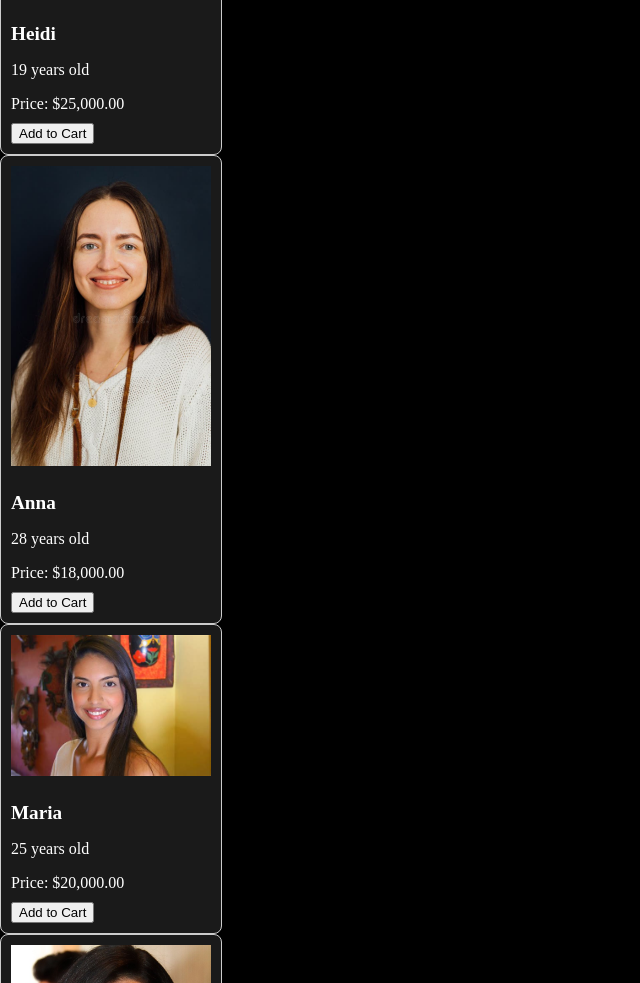
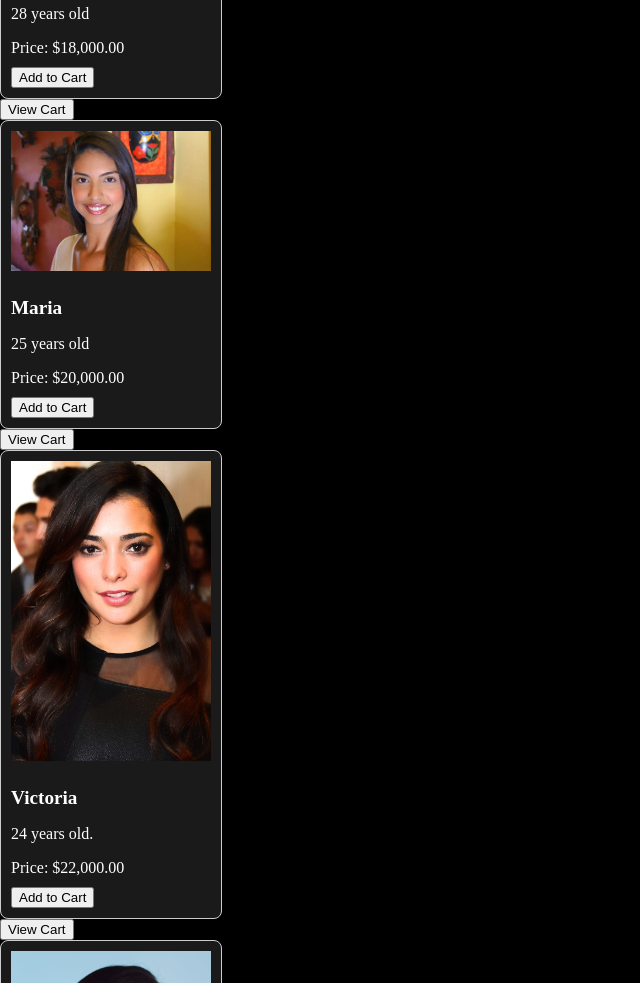
Before and after one commit to TheGrund/Ancient-Rome, a plain HTML site: page index.html in a window 1280 px wide. Shown: the part 1817-2800 px from the top of the page, without its empty margins (0-640 px from the left). Drawn offline with Linux system fonts and the light colour scheme.

Commit message:
Update index.html

```diff
--- a/index.html
+++ b/index.html
@@ -17,6 +17,12 @@
             background: url('your-background-image.jpg') no-repeat center center/cover;
             height: 100vh;
             color: #fff;
+        }
+        .intro img {
+            max-width: 80%;
+            max-height: 400px;
+            margin-bottom: 20px;
+            object-fit: contain;
         }
         .intro h1 {
             font-size: 3em;
@@ -87,9 +93,8 @@
                 <p>Price: $22,000.00</p>
                 <button class="cart-button" onclick="addToCart('Nami', $22,000.00)">Add to Cart</button>
             </div>
-        </div>
-        <button class="cart-button" onclick="showCart()">View Cart</button>
-    </div>
+                <button class="cart-button" onclick="showCart()">View Cart</button>
+            </div>
             <!-- Item 2 -->
             <div class="item">
                 <img src="Girl 2.jpg" alt="Jessica">
@@ -98,9 +103,8 @@
                 <p>Price: $21,000.00</p>
                 <button class="cart-button" onclick="addToCart('Jessica', $21,000.00)">Add to Cart</button>
             </div>
-         </div>
-         <button class="cart-button" onclick="showCart()">View Cart</button>
-    </div>
+                 <button class="cart-button" onclick="showCart()">View Cart</button>
+            </div>
             <!-- Item 3 -->
             <div class="item">
                 <img src="Girl 3.jpg" alt="Heidi">
@@ -108,6 +112,8 @@
                 <p>19 years old</p>
                 <p>Price: $25,000.00</p>
                 <button class="cart-button" onclick="addToCart('Heidi', $25,000.00)">Add to Cart</button>
+            </div>
+                 <button class="cart-button" onclick="showCart()">View Cart</button>
             </div>
             <!-- Item 4 -->
             <div class="item">
@@ -117,6 +123,8 @@
                 <p>Price: $18,000.00</p>
                 <button class="cart-button" onclick="addToCart('Anna', $18,000.00)">Add to Cart</button>
             </div>
+                 <button class="cart-button" onclick="showCart()">View Cart</button>
+            </div>
             <!-- Item 5 -->
             <div class="item">
                 <img src="Girl 5.jpg" alt="Maria">
@@ -124,6 +132,8 @@
                 <p>25 years old</p>
                 <p>Price: $20,000.00</p>
                 <button class="cart-button" onclick="addToCart('Maria', $20,000.00)">Add to Cart</button>
+            </div>
+                 <button class="cart-button" onclick="showCart()">View Cart</button>
             </div>
             <!-- Item 6 -->
             <div class="item">
@@ -133,6 +143,8 @@
                 <p>Price: $22,000.00</p>
                 <button class="cart-button" onclick="addToCart('Victoria', $22,000.00)">Add to Cart</button>
             </div>
+                 <button class="cart-button" onclick="showCart()">View Cart</button>
+            </div>
             <!-- Item 7 -->
             <div class="item">
                 <img src="Girl 7.jpg" alt="Mary">
@@ -140,6 +152,8 @@
                 <p>26 years old</p>
                 <p>Price: $20,000.00</p>
                 <button class="cart-button" onclick="addToCart('Mary', $20,000.00)">Add to Cart</button>
+            </div>
+                 <button class="cart-button" onclick="showCart()">View Cart</button>
             </div>
             <!-- Item 8 -->
             <div class="item">
@@ -149,6 +163,8 @@
                 <p>Price: $20,000.00</p>
                 <button class="cart-button" onclick="addToCart('Clarissa', $20,000.00)">Add to Cart</button>
             </div>
+                 <button class="cart-button" onclick="showCart()">View Cart</button>
+            </div>
             <!-- Item 9 -->
             <div class="item">
                 <img src="Girl 9.jpg" alt="Trisha">
@@ -156,6 +172,8 @@
                 <p>30 years old</p>
                 <p>Price: $19,000.00</p>
                 <button class="cart-button" onclick="addToCart('Trisha', $19,000.00)">Add to Cart</button>
+            </div>
+                 <button class="cart-button" onclick="showCart()">View Cart</button>
             </div>
             <!-- Item 10 -->
             <div class="item">
@@ -165,6 +183,8 @@
                 <p>Price: $22,000.00</p>
                 <button class="cart-button" onclick="addToCart('Precious', $22,000.00)">Add to Cart</button>
             </div>
+                 <button class="cart-button" onclick="showCart()">View Cart</button>
+            </div>
             <!-- Item 11 -->
             <div class="item">
                 <img src="Girl 11.jpg" alt="Brenda">
@@ -172,6 +192,8 @@
                 <p>22 years old</p>
                 <p>Price: $21,000.00</p>
                 <button class="cart-button" onclick="addToCart('Brenda', $21,000.00)">Add to Cart</button>
+            </div>
+                 <button class="cart-button" onclick="showCart()">View Cart</button>
             </div>
             <!-- Item 12 -->
             <div class="item">
@@ -181,6 +203,8 @@
                 <p>Price: $22,000.00</p>
                 <button class="cart-button" onclick="addToCart('Li', $22,000.00)">Add to Cart</button>
             </div>
+                 <button class="cart-button" onclick="showCart()">View Cart</button>
+            </div>
             <!-- Item 13 -->
             <div class="item">
                 <img src="Girl 13.jpg" alt="Emily">
@@ -188,6 +212,8 @@
                 <p>24 years old</p>
                 <p>Price: $25,000.00</p>
                 <button class="cart-button" onclick="addToCart('Emily', $25,000.00)">Add to Cart</button>
+            </div>
+                 <button class="cart-button" onclick="showCart()">View Cart</button>
             </div>
             <!-- Item 14 -->
             <div class="item">
@@ -197,6 +223,8 @@
                 <p>Price: $23,000.00</p>
                 <button class="cart-button" onclick="addToCart('Cho', $23,000.00)">Add to Cart</button>
             </div>
+                 <button class="cart-button" onclick="showCart()">View Cart</button>
+            </div>
             <!-- Item 15 -->
             <div class="item">
                 <img src="Girl 15.jpg" alt="Sara">
@@ -204,6 +232,8 @@
                 <p>20 years old</p>
                 <p>Price: $22,500.00</p>
                 <button class="cart-button" onclick="addToCart('Sara', $22,500.00)">Add to Cart</button>
+            </div>
+                 <button class="cart-button" onclick="showCart()">View Cart</button>
             </div>
             <!-- Item 16 -->
             <div class="item">
@@ -213,6 +243,8 @@
                 <p>Price: $18,000.00</p>
                 <button class="cart-button" onclick="addToCart('Yolanda', $18,000.00)">Add to Cart</button>
             </div>
+                 <button class="cart-button" onclick="showCart()">View Cart</button>
+            </div>
             <!-- Item 17 -->
             <div class="item">
                 <img src="Girl 17.jpg" alt="Valentina">
@@ -220,6 +252,8 @@
                 <p>19 years old</p>
                 <p>Price: $26,000.00</p>
                 <button class="cart-button" onclick="addToCart('Valentina', $26,000.00)">Add to Cart</button>
+            </div>
+                 <button class="cart-button" onclick="showCart()">View Cart</button>
             </div>
             <!-- Item 18 -->
             <div class="item">
@@ -229,6 +263,8 @@
                 <p>Price: $25,000.00</p>
                 <button class="cart-button" onclick="addToCart('Valerie', $25,000.00)">Add to Cart</button>
             </div>
+                 <button class="cart-button" onclick="showCart()">View Cart</button>
+            </div>
             <!-- Item 19 -->
             <div class="item">
                 <img src="Girl 19.jpg" alt="Stephanie">
@@ -236,6 +272,8 @@
                 <p>23 years old</p>
                 <p>Price: $21,000.00</p>
                 <button class="cart-button" onclick="addToCart('Stephanie', $21,000.00)">Add to Cart</button>
+            </div>
+                 <button class="cart-button" onclick="showCart()">View Cart</button>
             </div>
             <!-- Item 20 -->
             <div class="item">
@@ -245,6 +283,8 @@
                 <p>Price: $26,000.00</p>
                 <button class="cart-button" onclick="addToCart('Zoey', $26,000.00)">Add to Cart</button>
             </div>
+                 <button class="cart-button" onclick="showCart()">View Cart</button>
+            </div>
             <!-- Item 21 -->
             <div class="item">
                 <img src="Girl 21.jpg" alt="Kailey">
@@ -252,6 +292,8 @@
                 <p>20 years old</p>
                 <p>Price: $26,000.00</p>
                 <button class="cart-button" onclick="addToCart('Kailey', $26,000.00)">Add to Cart</button>
+            </div>
+                 <button class="cart-button" onclick="showCart()">View Cart</button>
             </div>
             <!-- Item 22 -->
             <div class="item">
@@ -261,6 +303,8 @@
                 <p>Price: $25,000.00</p>
                 <button class="cart-button" onclick="addToCart('Yael', $25,000.00)">Add to Cart</button>
             </div>
+                 <button class="cart-button" onclick="showCart()">View Cart</button>
+            </div>
             <!-- Item 23 -->
             <div class="item">
                 <img src="Girl 23.jpg" alt="Jasmine">
@@ -268,6 +312,8 @@
                 <p>18 years old</p>
                 <p>Price: $30,000.00</p>
                 <button class="cart-button" onclick="addToCart('Jasmine', $30,000.00)">Add to Cart</button>
+            </div>
+                 <button class="cart-button" onclick="showCart()">View Cart</button>
             </div>
             <!-- Item 24 -->
             <div class="item">
@@ -277,6 +323,8 @@
                 <p>Price: $24,000.00</p>
                 <button class="cart-button" onclick="addToCart('Stacy', $24,000.00)">Add to Cart</button>
             </div>
+                 <button class="cart-button" onclick="showCart()">View Cart</button>
+            </div>
             <!-- Item 25 -->
             <div class="item">
                 <img src="Girl 25.jpg" alt="Ivana">
@@ -284,6 +332,8 @@
                 <p>20 years old</p>
                 <p>Price: $25,000.00</p>
                 <button class="cart-button" onclick="addToCart('Ivana', $25,000.00)">Add to Cart</button>
+            </div>
+                 <button class="cart-button" onclick="showCart()">View Cart</button>
             </div>
             <!-- Item 26 -->
             <div class="item">
@@ -293,6 +343,8 @@
                 <p>Price: $32,000.00</p>
                 <button class="cart-button" onclick="addToCart('Miranda', $32,000.00)">Add to Cart</button>
             </div>
+                 <button class="cart-button" onclick="showCart()">View Cart</button>
+            </div>
             <!-- Item 27 -->
             <div class="item">
                 <img src="Girl 27.jpg" alt="Molly">
@@ -300,6 +352,8 @@
                 <p>18 years old</p>
                 <p>Price: $32,000.00</p>
                 <button class="cart-button" onclick="addToCart('Molly', $32,000.00)">Add to Cart</button>
+            </div>
+                 <button class="cart-button" onclick="showCart()">View Cart</button>
             </div>
             <!-- Item 28 -->
             <div class="item">
@@ -309,6 +363,8 @@
                 <p>Price: $18,000.00</p>
                 <button class="cart-button" onclick="addToCart('Lola', $18,000.00)">Add to Cart</button>
             </div>
+                 <button class="cart-button" onclick="showCart()">View Cart</button>
+            </div>
             <!-- Item 29 -->
             <div class="item">
                 <img src="Girl 29.jpg" alt="Francesca">
@@ -316,6 +372,8 @@
                 <p>31 years old</p>
                 <p>Price: $16,000.00</p>
                 <button class="cart-button" onclick="addToCart('Francesca', $16,000.00)">Add to Cart</button>
+            </div>
+                 <button class="cart-button" onclick="showCart()">View Cart</button>
             </div>
             <!-- Item 30 -->
             <div class="item">
```
